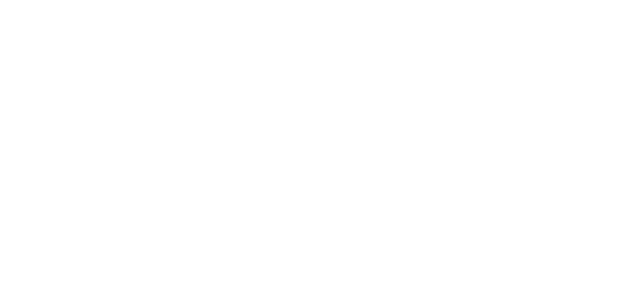
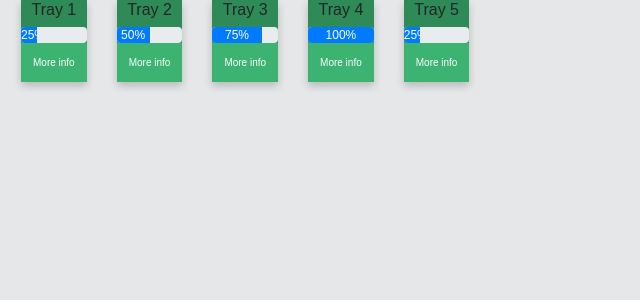
Before and after one commit to Dkenner1/Atomgreens, a Flask app: page /service in a window 1280 px wide. Before the commit the part shown is empty. Shown: the top 300 px of the page, without its empty margins (0-640 px from the left). Run offline with Flask 2, Linux system fonts and the light colour scheme; some libraries are stand-ins or nearby versions.

Commit message:
Updated Gitignore and service page

```diff
--- a/AtomgreensUI/templates/service.html
+++ b/AtomgreensUI/templates/service.html
@@ -1,10 +1,96 @@
-<!DOCTYPE html>
-<html lang="en">
-<head>
-    <meta charset="UTF-8">
-    <title>Title</title>
-</head>
-<body>
+{% extends "base.html" %}
+{% block content %}
+	<div class="container-fluid">
+        <div class="row">
+            <div class="">
 
-</body>
-</html>
+            </div>
+            <!-- Main content -->
+            <section id="trayButtons">
+                <div class="container-fluid">
+                    <div class="d-flex justify-content-center">
+                        <div class="row">
+                            <div class="col">
+                                <div class="fullCard">
+                                    <div class="cardContent">
+                                        <div class="cardInfo">
+                                            <h6>Tray 1</h6>
+                                            <div class="progress">
+                                                <div class="progress-bar" style="width:25%">25%</div>
+                                            </div>
+                                            <button class="cardButton" onclick="document.location='trayinfo/1'">More info</button>
+                                        </div>
+                                    </div>
+                                </div>
+                            </div>
+                            <div class="col">
+                                <div class="fullCard">
+                                    <div class="cardContent">
+                                        <div class="cardInfo">
+                                            <h6>Tray 2</h6>
+                                            <div class="progress">
+                                                <div class="progress-bar" style="width:50%">50%</div>
+                                            </div>
+                                            <button class="cardButton" onclick="document.location='trayinfo/2'">More info</button>
+                                        </div>
+                                    </div>
+                                </div>
+                            </div>
+                            <div class="col">
+                                <div class="fullCard">
+                                    <div class="cardContent">
+                                        <div class="cardInfo">
+                                            <h6>Tray 3</h6>
+                                            <div class="progress">
+                                                <div class="progress-bar" style="width:75%">75%</div>
+                                            </div>
+                                            <button class="cardButton" onclick="document.location='trayinfo/3'">More info</button>
+                                        </div>
+                                    </div>
+                                </div>
+                            </div>
+                            <div class="col">
+                                <div class="fullCard">
+                                    <div class="cardContent">
+                                        <div class="cardInfo">
+                                            <h6>Tray 4</h6>
+                                            <div class="progress">
+                                                <div class="progress-bar" style="width:100%">100%</div>
+                                            </div>
+                                            <button class="cardButton" onclick="document.location='trayinfo/4'">More info</button>
+                                        </div>
+                                    </div>
+                                </div>
+                            </div>
+                            <div class="col">
+                                <div class="fullCard">
+                                    <div class="cardContent">
+                                        <div class="cardInfo">
+                                            <h6>Tray 5</h6>
+                                            <div class="progress">
+                                                <div class="progress-bar" style="width:25%">25%</div>
+                                            </div>
+                                            <button class="cardButton" onclick="document.location='trayinfo/5'">More info</button>
+                                        </div>
+                                    </div>
+                                </div>
+                            </div>
+                        </div>
+                    </div>
+                </div>
+            </section>
+
+        </div>
+    </div>
+</section>
+</div>
+
+{% endblock %}
+{% block script %}
+
+<script>
+
+</script>
+{% endblock %}
+
+</div>
```
Also changed, not shown: 1 other file.
